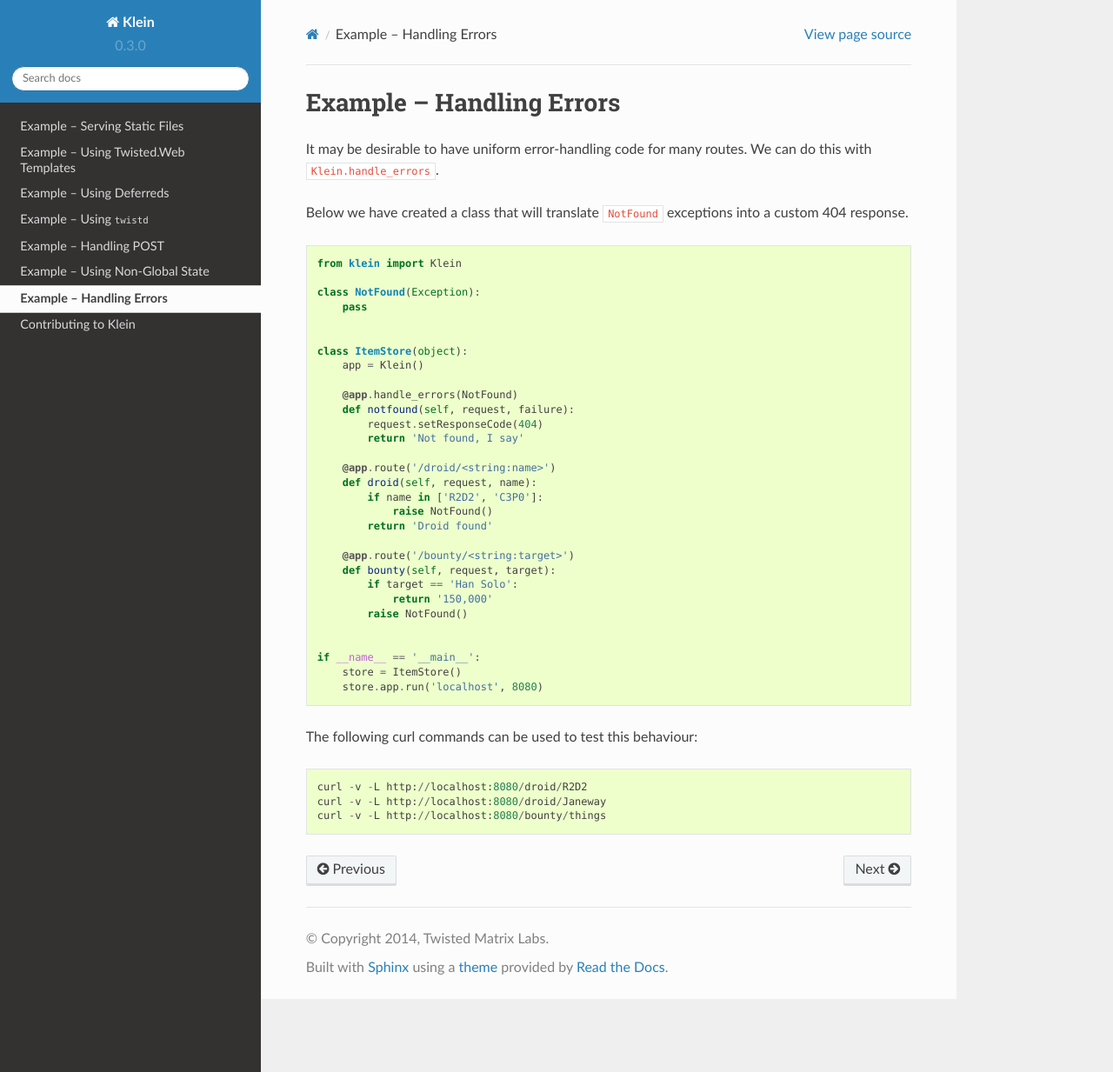
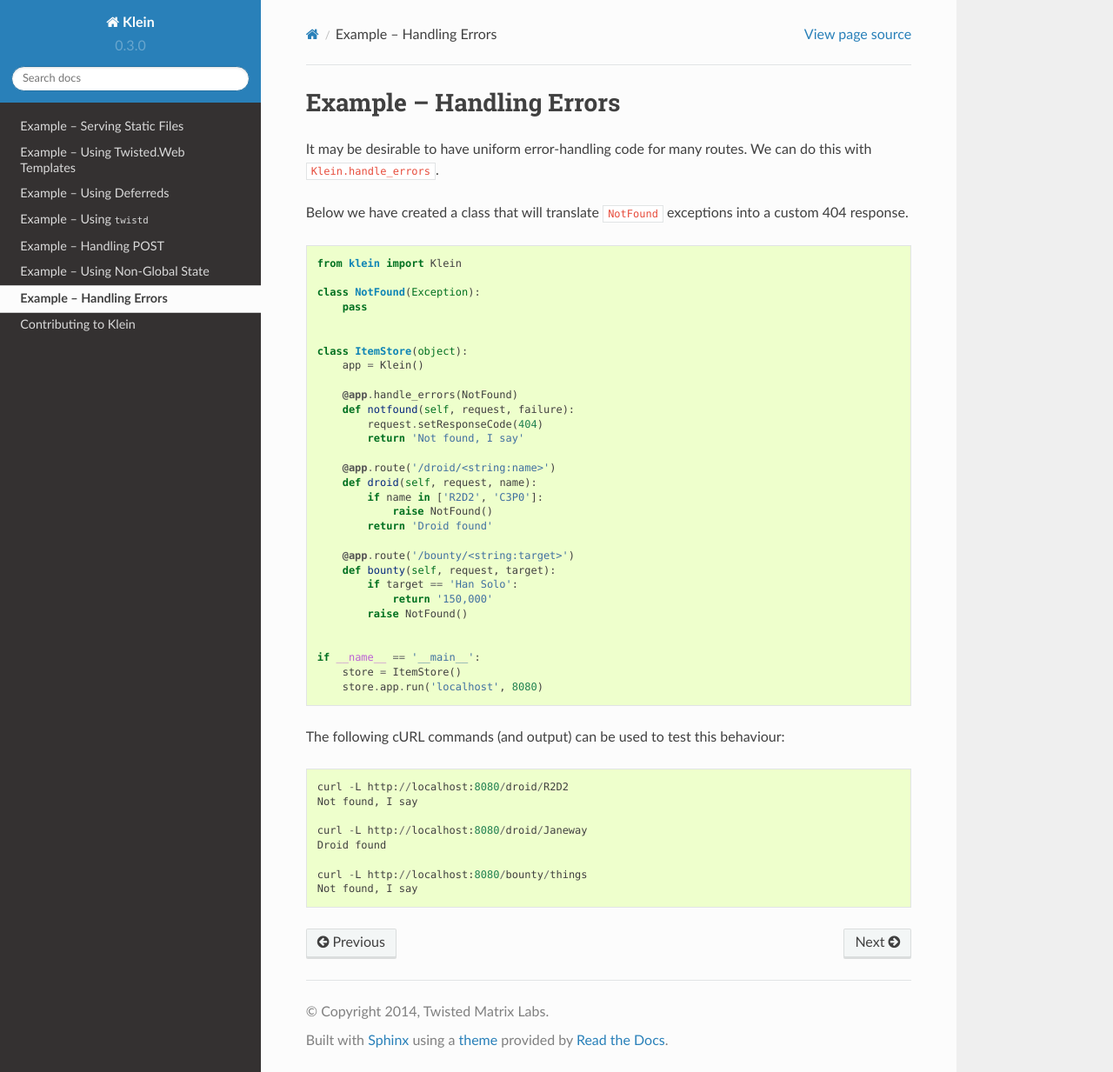
Before and after one commit to twisted/klein, a Sphinx documentation site: the page built from docs/examples/handlingerrors.rst, in a window 1280 px wide and 1233 px high. Shown: the whole window at 87% size. Built offline with Sphinx 7.4.7 and the Read the Docs theme 2.0.0, drawn with Linux system fonts in a browser that asks for light colours.

Commit message:
One sentence per line and show cURL output

```diff
--- a/docs/examples/handlingerrors.rst
+++ b/docs/examples/handlingerrors.rst
@@ -2,11 +2,10 @@
 Example -- Handling Errors
 ==========================
 
-It may be desirable to have uniform error-handling code for many routes.  We
-can do this with ``Klein.handle_errors``.
+It may be desirable to have uniform error-handling code for many routes.
+We can do this with ``Klein.handle_errors``.
 
-Below we have created a class that will translate ``NotFound`` exceptions into
-a custom 404 response.
+Below we have created a class that will translate ``NotFound`` exceptions into a custom 404 response.
 
 .. code-block:: python
 
@@ -42,8 +41,13 @@ a custom 404 response.
         store.app.run('localhost', 8080)
 
 
-The following curl commands can be used to test this behaviour::
+The following cURL commands (and output) can be used to test this behaviour::
 
-    curl -v -L http://localhost:8080/droid/R2D2
-    curl -v -L http://localhost:8080/droid/Janeway
-    curl -v -L http://localhost:8080/bounty/things
+    curl -L http://localhost:8080/droid/R2D2
+    Not found, I say
+
+    curl -L http://localhost:8080/droid/Janeway
+    Droid found
+
+    curl -L http://localhost:8080/bounty/things
+    Not found, I say
```
